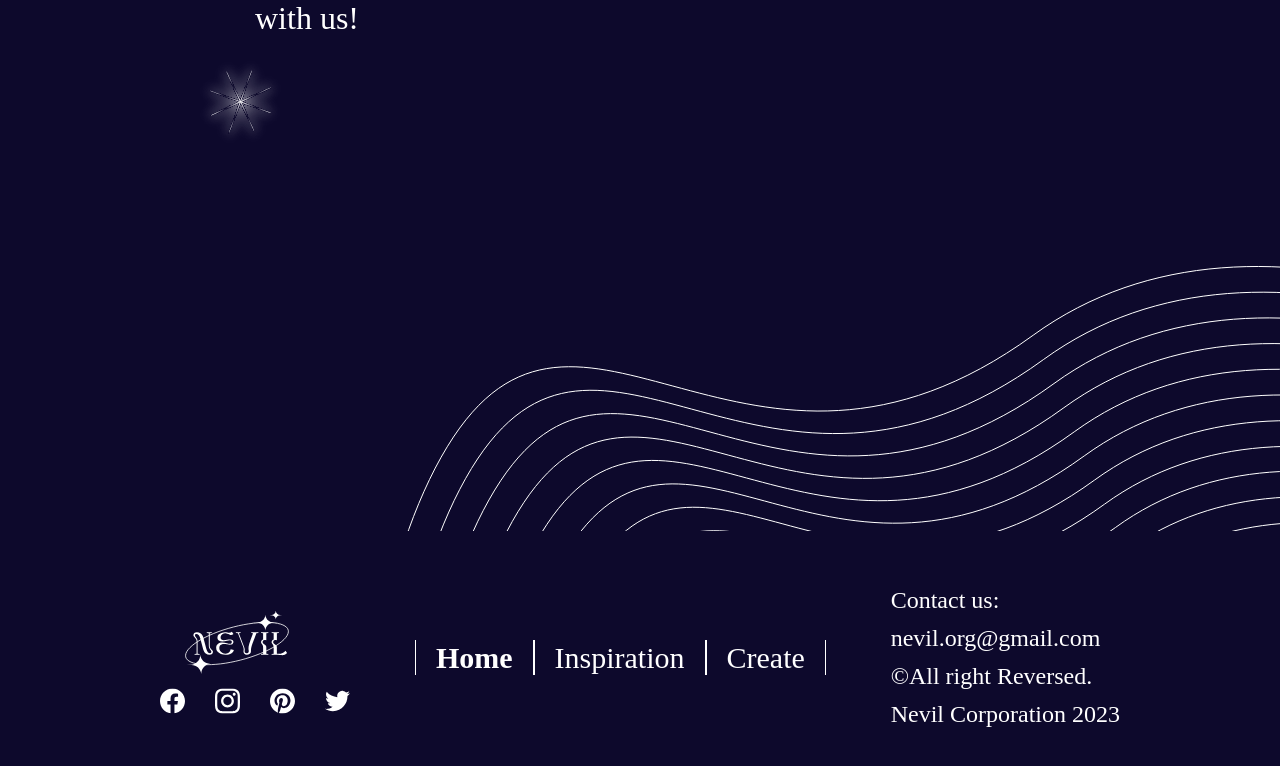
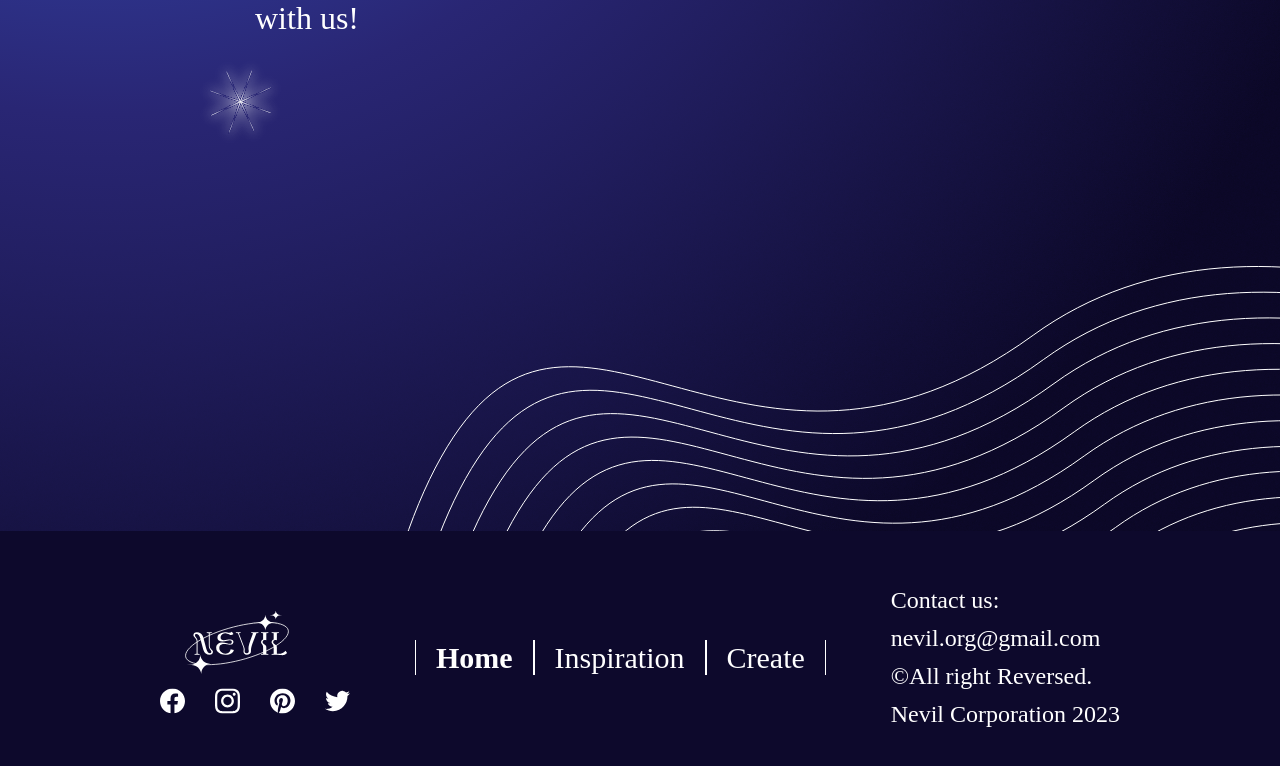
Before and after one commit to vyllian/course, a React (Create React App) app: page / in a window 1280 px wide. Shown: the part 654-1420 px from the top of the page. Built offline with nearby package versions, Linux system fonts and the light colour scheme; a web font is replaced by a local one.

Commit message:
added gradient to the backgroung

```diff
--- a/src/App.js
+++ b/src/App.js
@@ -1,6 +1,7 @@
 import React from "react";
 import Header from "./components/Header";
 import Footer from "./components/Footer";
+import Gradient from "./components/Gradient";
 
 class App extends React.Component{
     render(){
--- /dev/null
+++ b/src/components/Gradient.js
@@ -0,0 +1,15 @@
+function updateBackgroundGradient(x, y) {
+    const body = document.body;
+    body.style.backgroundImage = `radial-gradient(
+      circle farthest-side at ${x}px ${y}px,
+      #3E62DC 0%,
+      #292674 50%,
+      transparent 100%
+    ), url(./media/Noise.png)`;
+  }
+
+  // Usage example
+  window.addEventListener("mousemove", (event) => {
+    const { clientX, clientY } = event;
+    updateBackgroundGradient(clientX, clientY);
+  });
--- a/src/css/footer.css
+++ b/src/css/footer.css
@@ -6,7 +6,7 @@ footer{
 
 .add{
     display: flex;
-    justify-content: end;
+    justify-content: flex-end;
 }
 .main-footer{
     display: flex;
--- a/src/style.css
+++ b/src/style.css
@@ -7,6 +7,12 @@ body{
     background-color: #0D092C;
     color: white;
     padding-top: 20px;
+    background-image: radial-gradient(
+            circle farthest-side at var(--x, 100px) var(--y, 100px),
+            #3E62DC 0%,
+            #292674 50%,
+            transparent 100%
+          ), url(./media/Noise.png);
 }
 *{
     margin: 0;
```
Also changed, not shown: src/media/Noise.png (added), src/media/button-top.svg.
